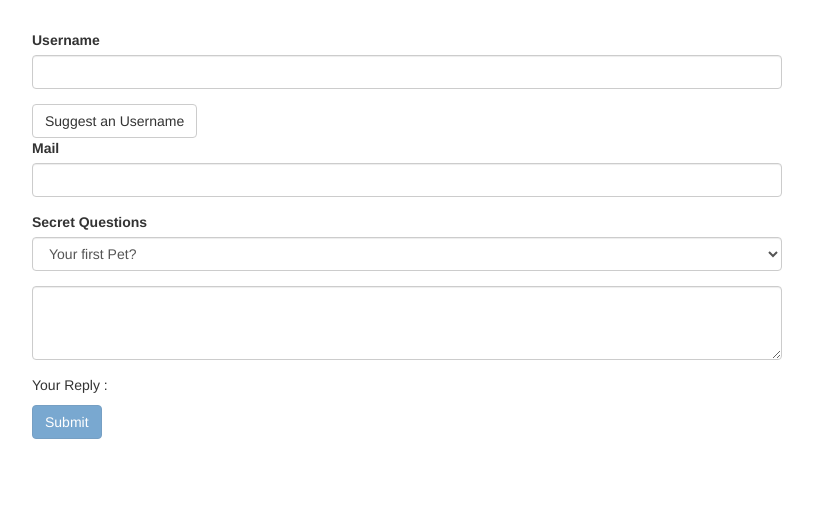
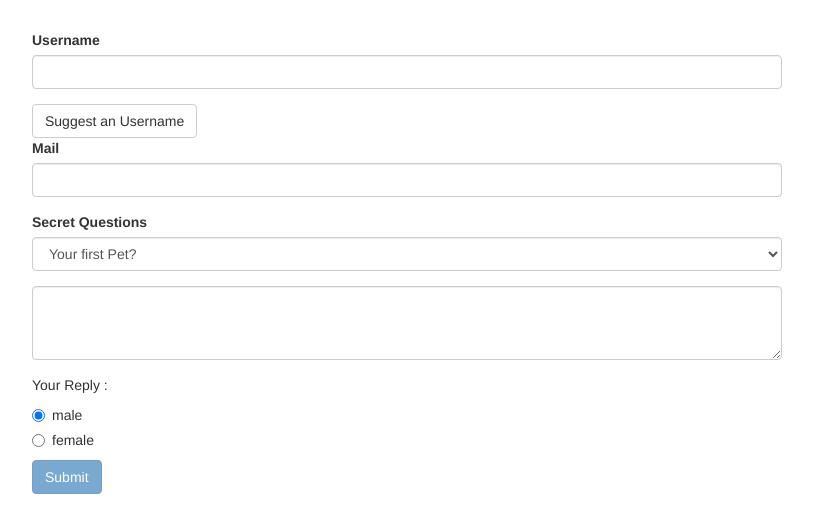
Before and after one commit to gokuljsparkout/Angular-, an Angular app: page / in a window 1280 px wide. Shown: the top 532 px of the page, without its empty margins (233-1046 px from the left). Built offline with nearby package versions, Linux system fonts and the light colour scheme.

Commit message:
Setting Form Value

```diff
--- a/src/app/app.component.html
+++ b/src/app/app.component.html
@@ -2,7 +2,7 @@
   <div class="row">
     <div class="col-xs-12 col-sm-10 col-md-8 col-sm-offset-1 col-md-offset-2">
       <form (ngSubmit)="onSubmit()" #form="ngForm">
-        <div id="user-data">
+        <div id="user-data" ngModelGroup="userdata" #userData="ngModelGroup">
           <div class="form-group">
             <label for="username">Username</label>
             <input
@@ -10,11 +10,15 @@
               id="username"
               class="form-control"
               name="username"
+              required
               ngModel
-              required
             />
           </div>
-          <button class="btn btn-default" type="button">
+          <button
+            (click)="suggestUserName()"
+            class="btn btn-default"
+            type="button"
+          >
             Suggest an Username
           </button>
           <div class="form-group">
@@ -47,6 +51,9 @@
             <option value="teacher">Your first teacher ?</option>
           </select>
         </div>
+        <p *ngIf="!userData.valid && userData.touched">
+          Whole group is not valid
+        </p>
         <div class="form-group">
           <textarea
             name="questionAnswer"
@@ -56,6 +63,17 @@
           ></textarea>
         </div>
         <p>Your Reply : {{ answer }}</p>
+        <div class="radio" *ngFor="let gender of genders">
+          <label>
+            <input
+              type="radio"
+              name="gender"
+              ngModel
+              [value]="gender"
+              [ngModel]="defaultGender"
+            />{{ gender }}
+          </label>
+        </div>
         <button class="btn btn-primary" type="submit" [disabled]="!form.valid">
           Submit
         </button>
--- a/src/app/app.component.ts
+++ b/src/app/app.component.ts
@@ -7,10 +7,22 @@ import { NgForm } from '@angular/forms';
 })
 export class AppComponent implements OnInit {
   defaultQuestion: string = 'pet';
+  defaultGender: string = 'male';
   answer: string;
+  genders: string[] = ['male', 'female'];
   @ViewChild('form') form: NgForm;
   suggestUserName() {
     const suggestedName = 'Superuser';
+    // this.form.value.userdata.username = suggestedName;
+    //This method does not trigger ChangeDetection
+    console.log(this.form.value);
+    this.form.setValue({
+      ...this.form.value,
+      userdata: {
+        ...this.form.value.userdata,
+        username: suggestedName,
+      },
+    });
   }
 
   show() {}
```
